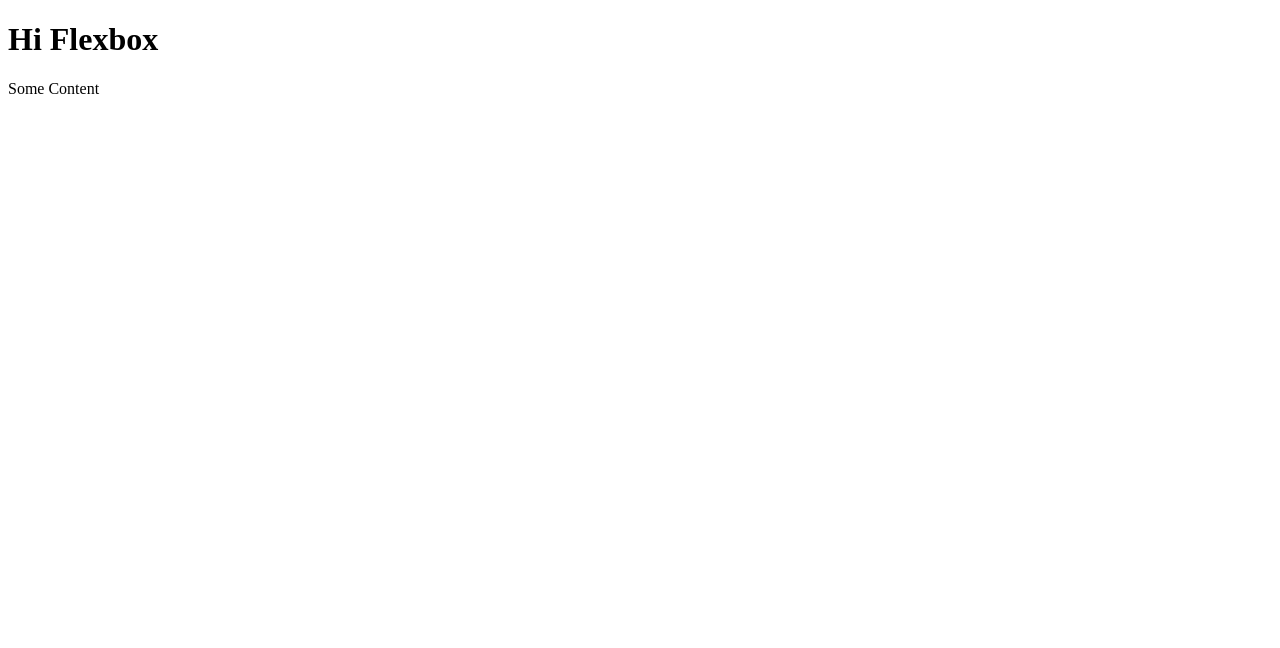
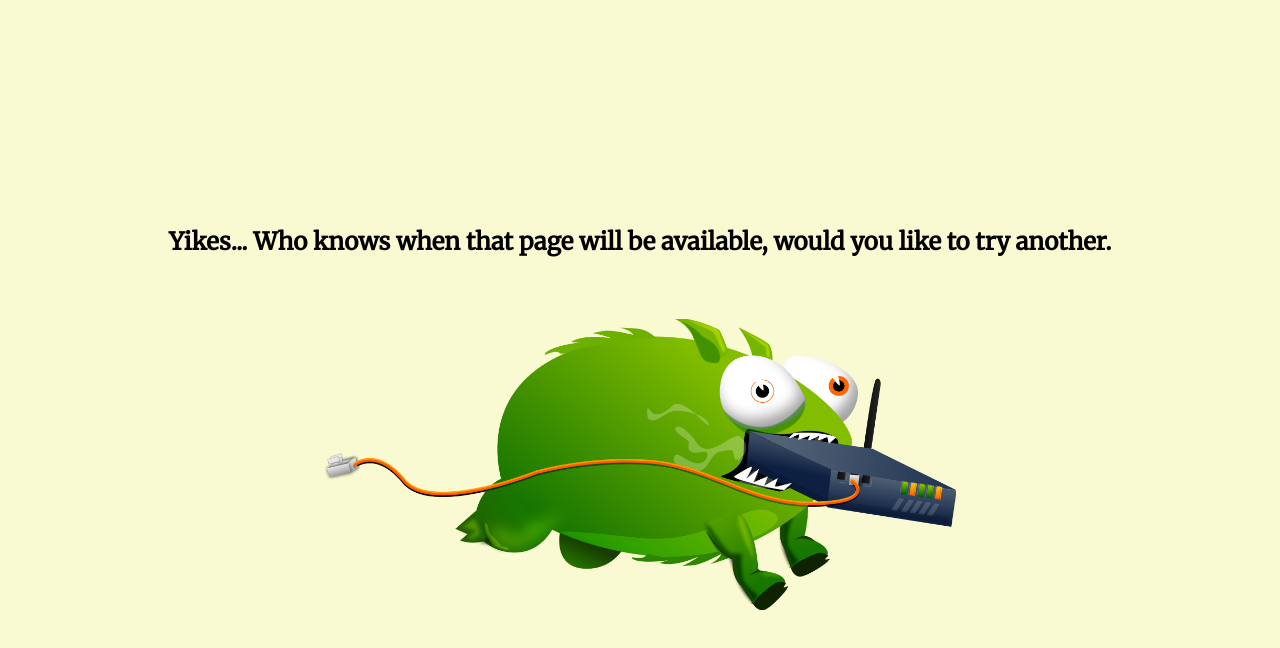
Before and after one commit to IanGrin/Flexbox-Course, a plain HTML site: page index.html in a window 1280 px wide. Drawn offline with Linux system fonts and the light colour scheme.

Commit message:
Error Page Finished

```diff
--- a/index.html
+++ b/index.html
@@ -2,11 +2,42 @@
 <html lang="en">
 <head>
     <meta charset="UTF-8">
-    <title></title>
+    <title>Error Page</title>
+
+    <link href="https://fonts.googleapis.com/css2?family=Merriweather&display=swap" rel="stylesheet">
+
+    <style>
+        body {
+            background-color: lightgoldenrodyellow;
+            font-family: 'Merriweather', serif;
+        }
+
+        .error_wrapper {
+            display: flex;
+            justify-content: center;
+            align-items: center;
+            height: 100vh;
+            flex-direction: column;
+        }
+
+        .error_wrapper > .error_heading {
+            margin-bottom: 42px;
+        }
+
+        img {
+            width: 50%;
+        }
+    </style>
 </head>
 <body>
-    <h1>Hi Flexbox</h1>
 
-    <p>Some Content</p>
+    <div class="error_wrapper">
+        <div class="error_heading">
+            <h2>Yikes... Who knows when that page will be available, would you like to try another.</h2>
+        </div>
+
+        <img src="Images/tbot.png" alt="">
+    </div>
+
 </body>
 </html>
```
Also changed, not shown: Error Page Project/index.html (+3 -0 lines), Error Page Project/Images/tbot.png (added).
